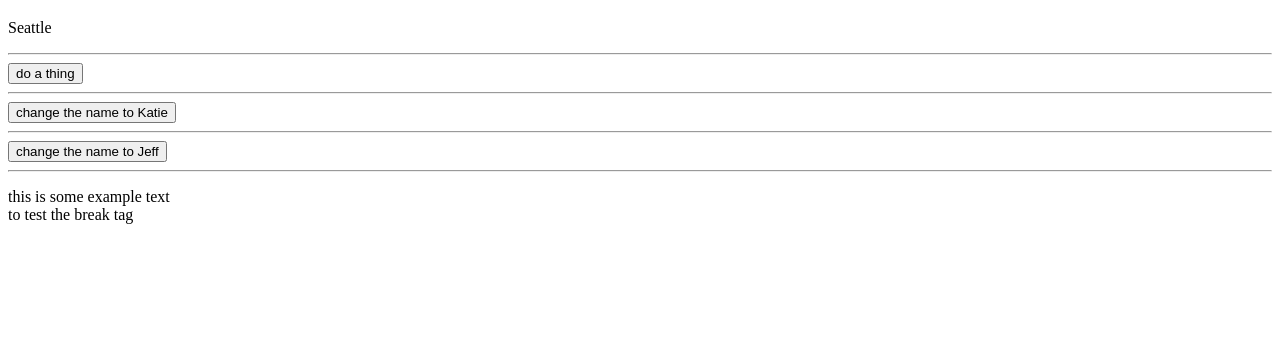
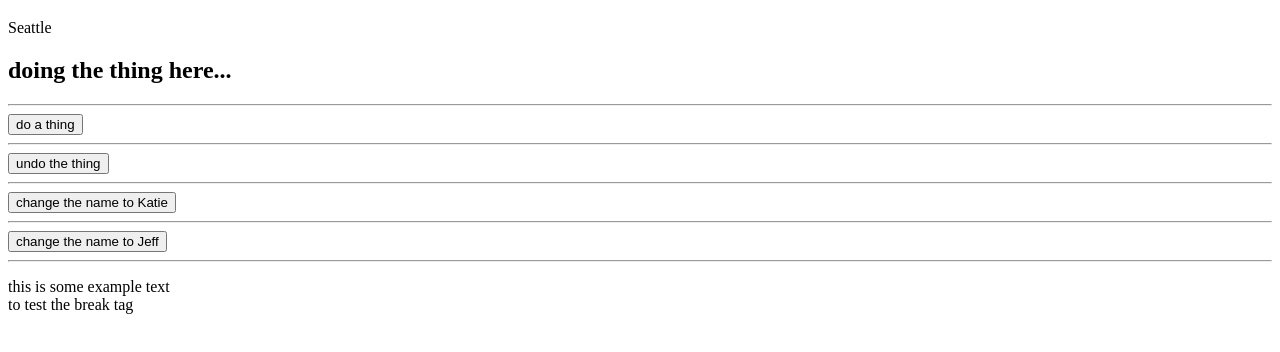
Before and after one commit to jeffspatafora/practice-vuejs, a plain HTML site: page index.html in a window 1280 px wide. Both pictures are taken after a click on the button "do a thing". Shown: the part 178-530 px from the top of the page. Drawn offline with nearby package versions, Linux system fonts and the light colour scheme.

Commit message:
adds thing element to data, modifies doThis to print on page, adds removeTheThing function and button

```diff
--- a/index.html
+++ b/index.html
@@ -12,8 +12,11 @@
       <h1>{{ message }}</h1>
       <h1>{{ name }}</h1>
       <p>{{ city }}</p>
+      <h2>{{ thing }}</h2>
       <hr>
       <button v-on:click="doThis()">do a thing</button>
+      <hr>
+      <button v-on:click="removeTheThing()">undo the thing</button>
       <hr>
       <button v-on:click="changeNameKatie()">change the name to Katie</button>
       <hr>
--- a/index.js
+++ b/index.js
@@ -6,11 +6,17 @@ var App = {
       message: "Hello from JavaScript!",
       name: "Jeff",
       city: "Seattle",
+      thing: null,
     };
   },
   methods: {
     doThis: function () {
       console.log("doing at thing...");
+      this.thing = "doing the thing here...";
+    },
+    removeTheThing: function () {
+      console.log("getting ride of the thing...");
+      this.thing = null;
     },
     changeNameKatie: function () {
       console.log("changing the name to Katie");
```
